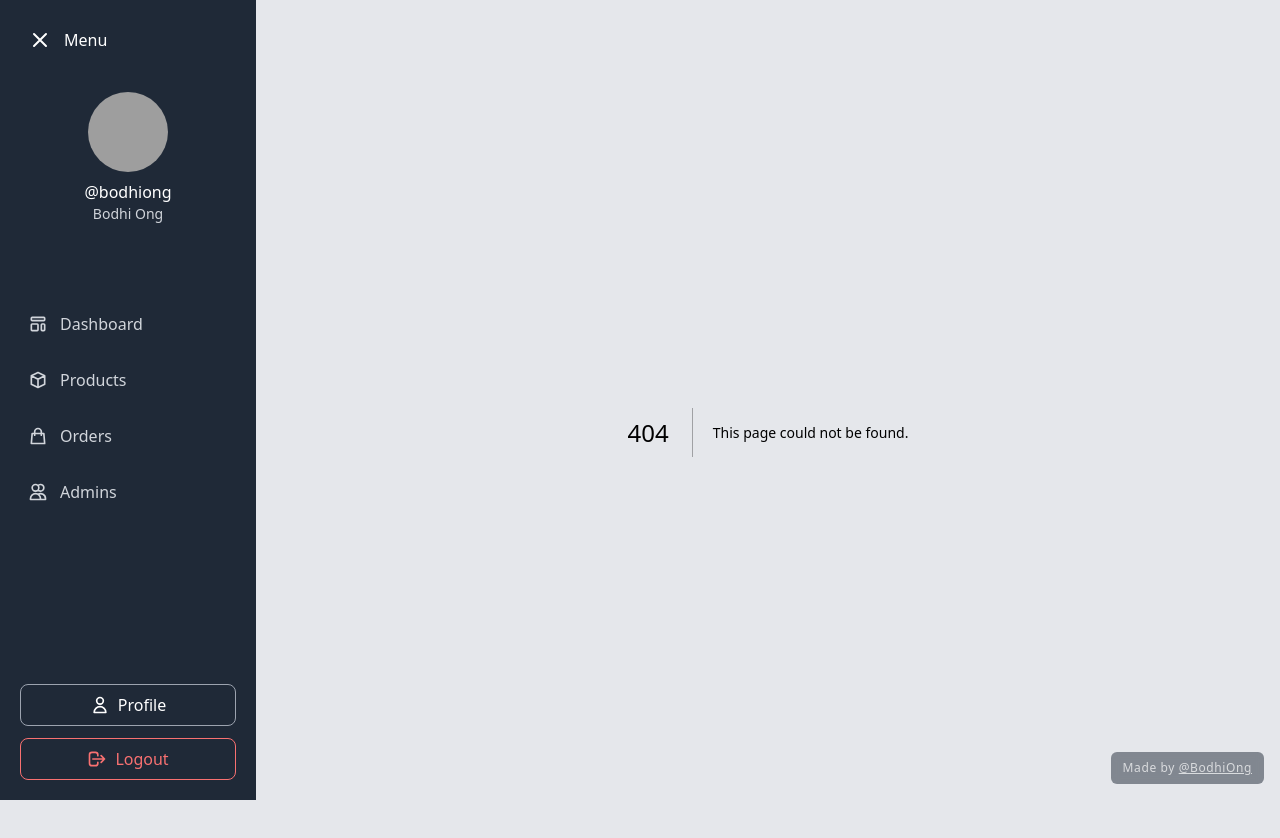
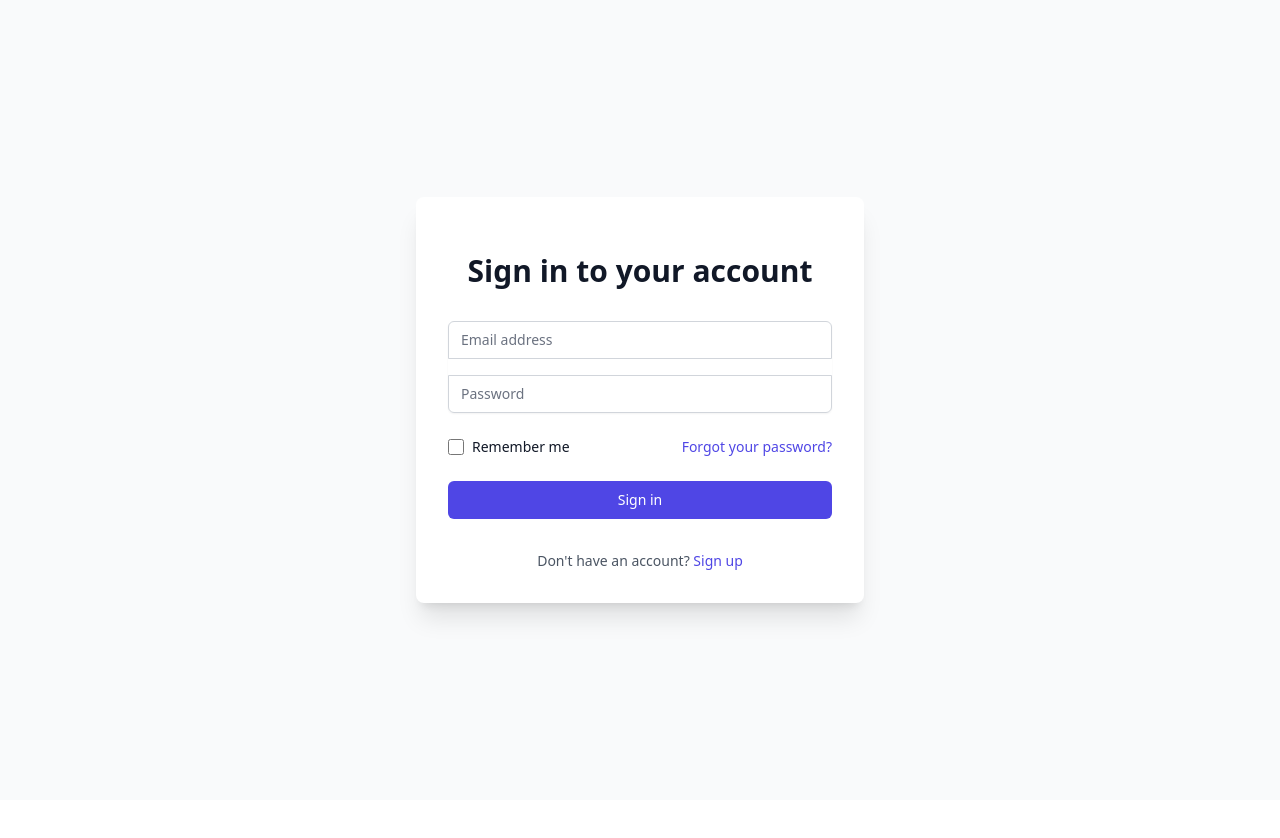
Before and after one commit to BodhiOng/Admin-Dashboard-ECommerce, a Next.js app in the folder frontend/: page /login in a window 1280 px wide. Before the commit this address had no page. Shown: the top 838 px of the page. After the commit the page ends 800 px from the top, so only its background shows below. Built offline with nearby package versions, Linux system fonts and the light colour scheme; grey boxes are pictures that could not be loaded.

Commit message:
created login page

```diff
--- a/frontend/src/app/layout.tsx
+++ b/frontend/src/app/layout.tsx
@@ -1,13 +1,32 @@
-'use client'
+'use client';
 
-import Sidebar from './components/Sidebar'
-import AttributionPopup from './components/AttributionPopup'
-import './globals.css'
-import { SidebarProvider, useSidebar } from './contexts/SidebarContext'
+import { SidebarProvider, useSidebar } from './contexts/SidebarContext';
+import Sidebar from './components/Sidebar';
+import AttributionPopup from './components/AttributionPopup';
+import './globals.css';
+import { usePathname } from 'next/navigation';
 
 function MainContent({ children }: { children: React.ReactNode }) {
-  const { isMinimized } = useSidebar()
+  const { isMinimized } = useSidebar();
+  const pathname = usePathname();
+  const isLoginPage = pathname.startsWith('/login');
 
+  // If it's a login page, use full width without sidebar margins
+  if (isLoginPage) {
+    return (
+      <main
+        className={`
+          flex-1
+          w-full
+          h-full
+        `}
+      >
+        {children}
+      </main>
+    )
+  }
+
+  // Regular layout with sidebar margins
   return (
     <main
       className={`
@@ -30,14 +49,27 @@
 }: {
   children: React.ReactNode
 }) {
+  const pathname = usePathname();
+  const isLoginPage = pathname.startsWith('/login');
+
   return (
     <html lang="en" suppressHydrationWarning>
-      <body className='bg-gray-200 min-h-screen' suppressHydrationWarning>
+      <body
+        className={`
+          ${isLoginPage ? 'bg-white' : 'bg-gray-200'}
+          min-h-screen
+          h-screen
+          overflow-hidden
+        `}
+        suppressHydrationWarning
+      >
         <SidebarProvider>
-          <div className='flex min-h-screen'>
-            <div className='fixed inset-y-0'>
-              <Sidebar />
-            </div>
+          <div className='flex h-full'>
+            {!isLoginPage && (
+              <div className='fixed inset-y-0'>
+                <Sidebar />
+              </div>
+            )}
             <MainContent>
               {children}
             </MainContent>
--- /dev/null
+++ b/frontend/src/app/login/layout.tsx
@@ -0,0 +1,11 @@
+export default function LoginLayout({
+  children,
+}: {
+  children: React.ReactNode;
+}) {
+  return (
+    <div className="login-layout">
+      {children}
+    </div>
+  );
+}
--- /dev/null
+++ b/frontend/src/app/login/page.tsx
@@ -0,0 +1,122 @@
+'use client';
+
+import React, { useState } from 'react';
+import { useRouter } from 'next/navigation';
+
+export default function LoginPage() {
+  const [email, setEmail] = useState('');
+  const [password, setPassword] = useState('');
+  const [error, setError] = useState('');
+  const [rememberMe, setRememberMe] = useState(false);
+  const router = useRouter();
+
+  const handleLogin = async (e: React.FormEvent) => {
+    e.preventDefault();
+    setError('');
+
+    try {
+      // TODO: Replace with actual authentication logic
+      if (email === 'admin@example.com' && password === 'password123') {
+        // Successful login
+        router.push('/dashboard');
+      } else {
+        setError('Invalid email or password');
+      }
+    } catch (err) {
+      setError('An error occurred during login');
+    }
+  };
+
+  return (
+    <div className="min-h-screen flex items-center justify-center bg-gray-50 py-12 px-4 sm:px-6 lg:px-8">
+      <div className="max-w-md w-full space-y-8 shadow-xl bg-white p-8 rounded-lg">
+        <div>
+          <h2 className="mt-6 text-center text-3xl font-bold text-gray-900">
+            Sign in to your account
+          </h2>
+        </div>
+        <form className="mt-8 space-y-6" onSubmit={handleLogin}>
+          <div className="rounded-md shadow-sm space-y-4">
+            <div>
+              <label htmlFor="email-address" className="sr-only">
+                Email address
+              </label>
+              <input
+                id="email-address"
+                name="email"
+                type="email"
+                autoComplete="email"
+                required
+                className="appearance-none rounded-none relative block w-full px-3 py-2 border border-gray-300 placeholder-gray-500 text-gray-900 rounded-t-md focus:outline-none focus:ring-indigo-500 focus:border-indigo-500 focus:z-10 sm:text-sm"
+                placeholder="Email address"
+                value={email}
+                onChange={(e) => setEmail(e.target.value)}
+              />
+            </div>
+            <div>
+              <label htmlFor="password" className="sr-only">
+                Password
+              </label>
+              <input
+                id="password"
+                name="password"
+                type="password"
+                autoComplete="current-password"
+                required
+                className="appearance-none rounded-none relative block w-full px-3 py-2 border border-gray-300 placeholder-gray-500 text-gray-900 rounded-b-md focus:outline-none focus:ring-indigo-500 focus:border-indigo-500 focus:z-10 sm:text-sm"
+                placeholder="Password"
+                value={password}
+                onChange={(e) => setPassword(e.target.value)}
+              />
+            </div>
+          </div>
+
+          <div className="flex items-center justify-between">
+            <div className="flex items-center">
+              <input
+                id="remember-me"
+                name="remember-me"
+                type="checkbox"
+                checked={rememberMe}
+                onChange={(e) => setRememberMe(e.target.checked)}
+                className="h-4 w-4 text-indigo-600 focus:ring-indigo-500 border-gray-300 rounded"
+              />
+              <label htmlFor="remember-me" className="ml-2 block text-sm text-gray-900">
+                Remember me
+              </label>
+            </div>
+
+            <div className="text-sm">
+              <a href="#" className="font-medium text-indigo-600 hover:text-indigo-500">
+                Forgot your password?
+              </a>
+            </div>
+          </div>
+
+          {error && (
+            <div className="text-red-500 text-sm text-center">
+              {error}
+            </div>
+          )}
+
+          <div>
+            <button
+              type="submit"
+              className="group relative w-full flex justify-center py-2 px-4 border border-transparent text-sm font-medium rounded-md text-white bg-indigo-600 hover:bg-indigo-700 focus:outline-none focus:ring-2 focus:ring-offset-2 focus:ring-indigo-500"
+            >
+              Sign in
+            </button>
+          </div>
+        </form>
+        <div className="text-center">
+          <p className="mt-2 text-sm text-gray-600">
+            Don&apos;t have an account?{' '}
+            <a href="/signup" className="font-medium text-indigo-600 hover:text-indigo-500">
+              Sign up
+            </a>
+          </p>
+        </div>
+      </div>
+    </div>
+  );
+}
```
